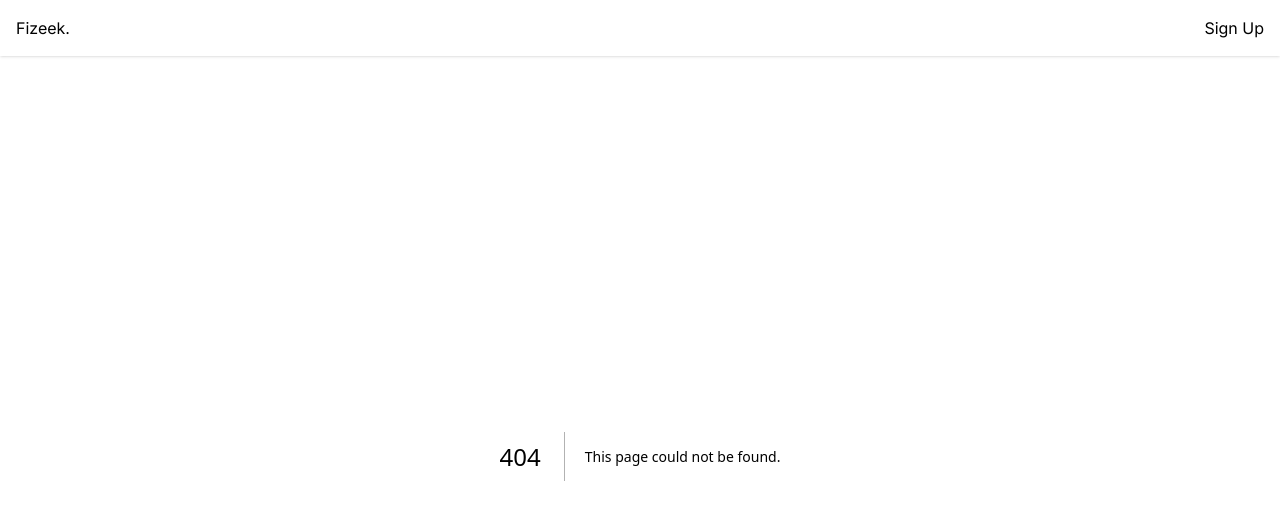
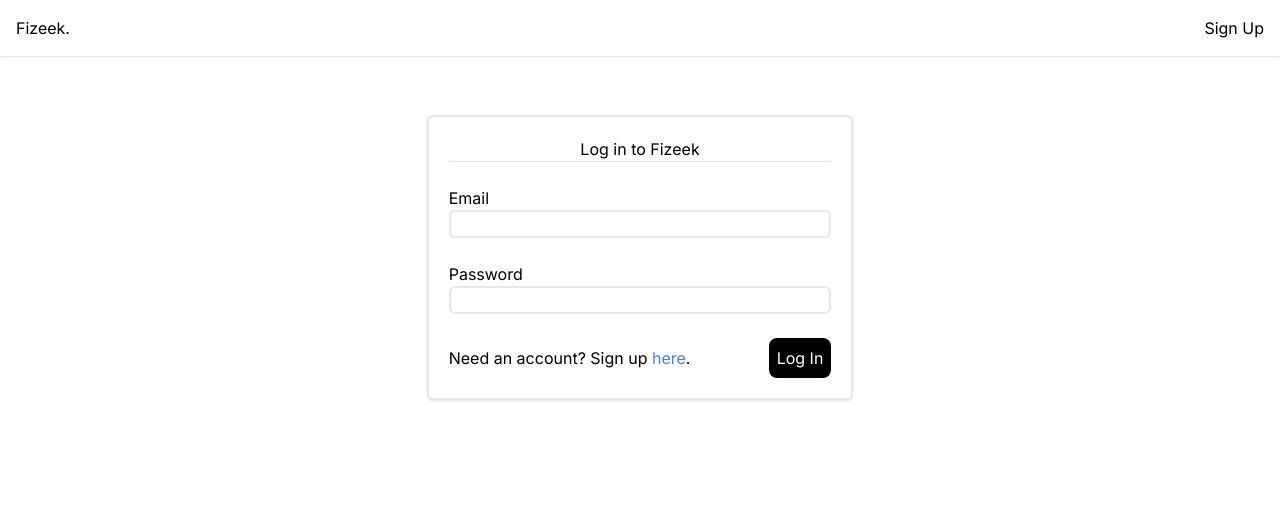
Before and after one commit to hoalex21/Fizeek, a Next.js app: page /login in a window 1280 px wide. Before the commit this address had no page. Shown: the top 520 px of the page. Built offline with nearby package versions, Linux system fonts and the light colour scheme.

Commit message:
create login form

```diff
--- /dev/null
+++ b/app/login/page.tsx
@@ -0,0 +1,32 @@
+import Link from "next/link";
+import UserInput from "../ui/user-input";
+import UserForm from "../ui/user-form";
+
+export default function Login() {
+    return (
+        <UserForm>
+            <fieldset>
+                <legend className="text-center">
+                    Log in to Fizeek
+                </legend>
+
+                <hr />
+                <br />
+
+                <UserInput label="Email" type="text" id="email" name="email"/>
+                <br/> <br/>
+                <UserInput label="Password" type="password" id="password" name="password"/>
+            </fieldset>
+
+            <br />
+
+            <div className="flex justify-between items-center">
+                <p>Need an account? Sign up <Link href="/signup" className="text-blue-500">here</Link>.</p>
+
+                <button type="submit" className="bg-black text-white rounded-lg p-2">
+                    Log In
+                </button>
+            </div>
+        </UserForm>
+    );
+}
--- a/app/signup/page.tsx
+++ b/app/signup/page.tsx
@@ -1,11 +1,10 @@
 import Link from "next/link";
 import UserInput from "../ui/user-input";
+import UserForm from "../ui/user-form";
 
 export default function SignUp() {
     return (
-        <div className="flex justify-center items-center mt-[calc(59px)]">
-            <div className="border-2 shadow rounded-md p-5 lg:w-5/12 xl:w-4/12">
-                <form>
+        <UserForm>
             <fieldset>
                 <legend className="text-center">
                     Create a Fizeek account
@@ -38,8 +37,6 @@
                     Sign Up
                 </button>
             </div>
-                </form>
-            </div>
-        </div>
+        </UserForm>
     );
 }
--- /dev/null
+++ b/app/ui/user-form.tsx
@@ -0,0 +1,13 @@
+import React from "react"
+
+export default function UserForm({children}: {children: React.ReactNode}) {
+    return (
+        <div className="flex justify-center items-center mt-[calc(59px)]">
+            <div className="border-2 shadow rounded-md p-5 lg:w-5/12 xl:w-4/12">
+                <form>
+                    {children}
+                </form>
+            </div>
+        </div>
+    );
+}
```
Lines whose indentation alone changed are shown as unchanged.
